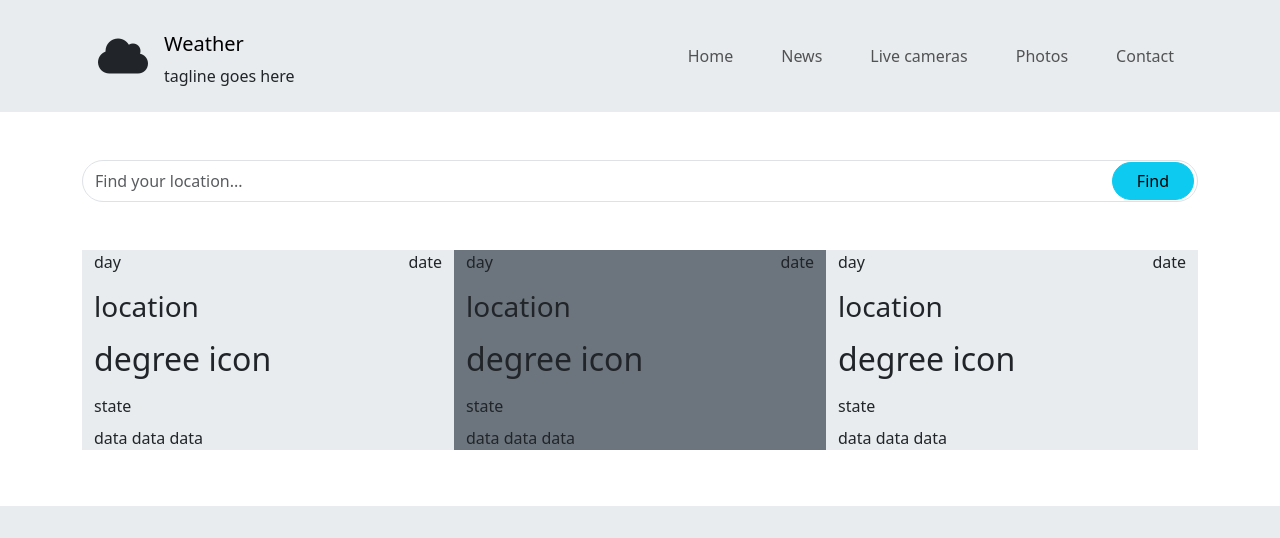
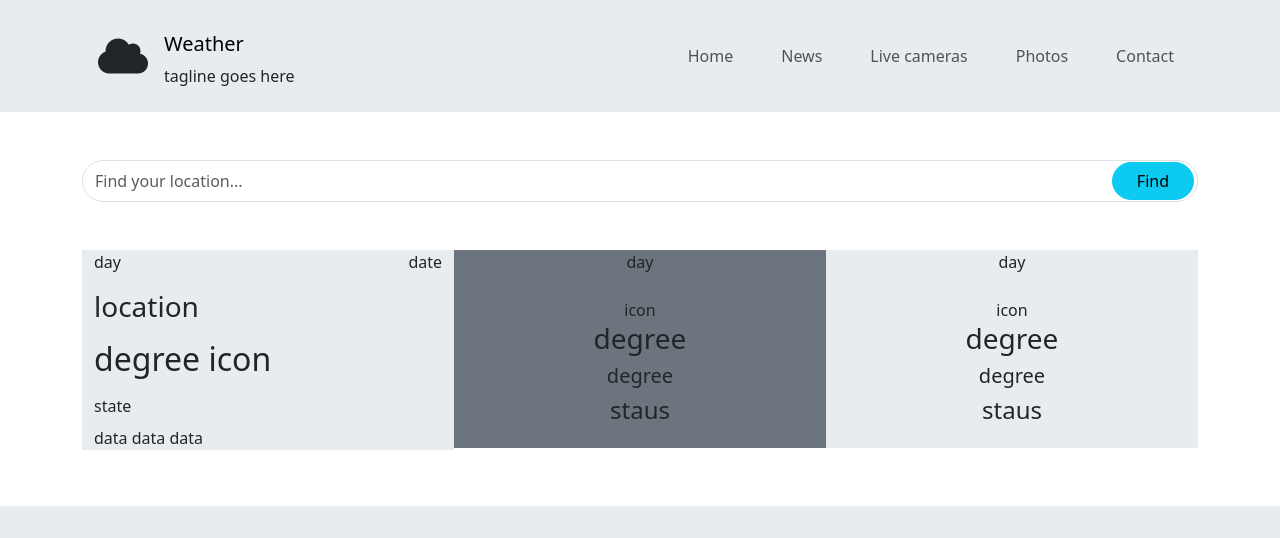
Before and after one commit to khaledrashad/routeWeatherApp, a plain HTML site: page index.html in a window 1280 px wide. Shown: the top 538 px of the page. Drawn offline with Linux system fonts and the light colour scheme.

Commit message:
html modified

```diff
--- a/index.html
+++ b/index.html
@@ -74,19 +74,14 @@
             <div class="col-4">
                 <div class="weatherItem bg-secondary" id="item2">
                     <div class="container">
-                        <div class="itemHeader d-flex justify-content-between">
+                        <div class="itemHeader d-flex justify-content-center mb-4">
                             <div>day</div>
-                            <div>date</div>
                         </div>
-                        <div class="itemBody">
-                            <h3 class="my-3">location</h3>
-                            <h2 class="my-3">degree <span>icon</span></h2>
-                            <div class="my-2">state</div>
-                            <div class="my-2">
-                                <span><i></i>data</span>
-                                <span><i></i>data</span>
-                                <span><i></i>data</span>
-                            </div>
+                        <div class="itemBody d-flex flex-column align-items-center">
+                            <div>icon</div>
+                            <h3>degree</h3>
+                            <h5>degree</h5>
+                            <h4 class="pb-3">staus</h4>
                         </div>
                     </div>
                 </div>
@@ -94,19 +89,14 @@
             <div class="col-4">
                 <div class="weatherItem bg-body-secondary" id="item3">
                     <div class="container">
-                        <div class="itemHeader d-flex justify-content-between">
+                        <div class="itemHeader d-flex justify-content-center mb-4">
                             <div>day</div>
-                            <div>date</div>
                         </div>
-                        <div class="itemBody">
-                            <h3 class="my-3">location</h3>
-                            <h2 class="my-3">degree <span>icon</span></h2>
-                            <div class="my-2">state</div>
-                            <div class="my-2">
-                                <span><i></i>data</span>
-                                <span><i></i>data</span>
-                                <span><i></i>data</span>
-                            </div>
+                        <div class="itemBody d-flex flex-column align-items-center">
+                            <div>icon</div>
+                            <h3>degree</h3>
+                            <h5>degree</h5>
+                            <h4 class="pb-3">staus</h4>
                         </div>
                     </div>
                 </div>
```
